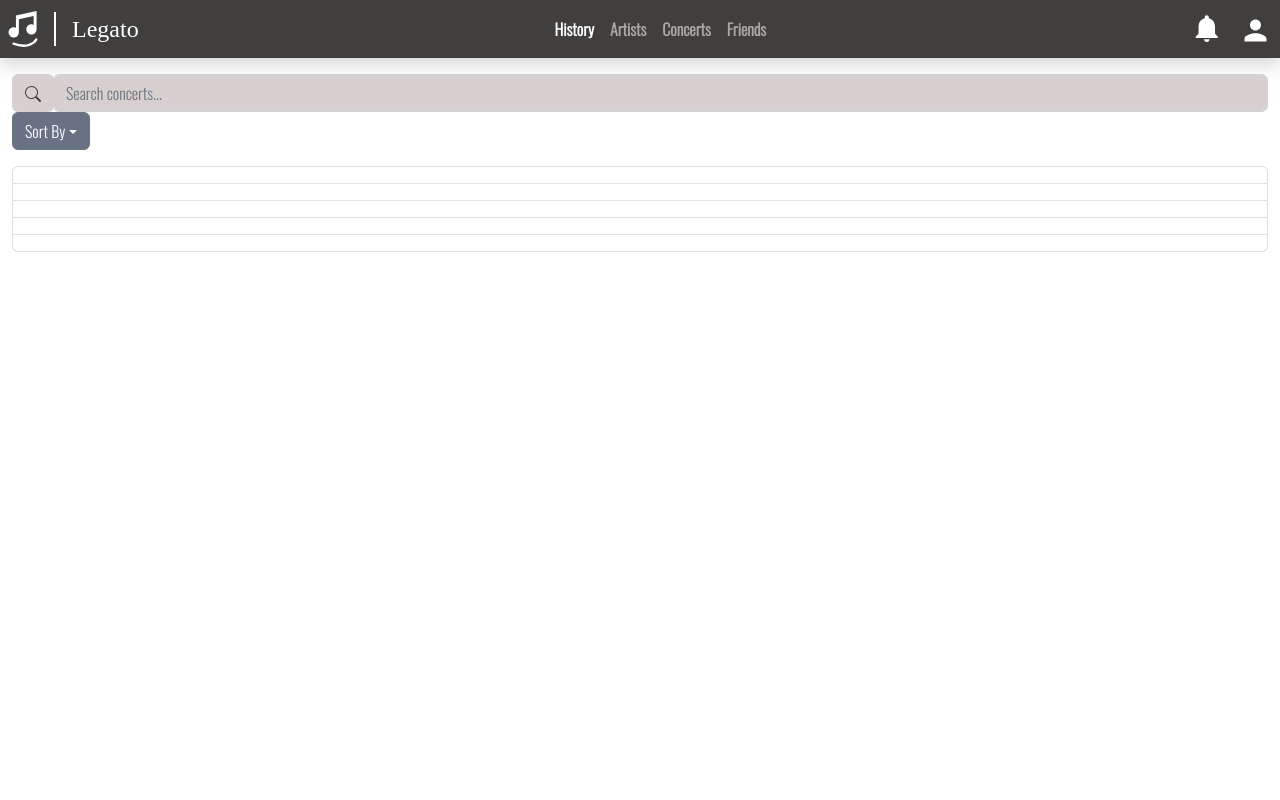
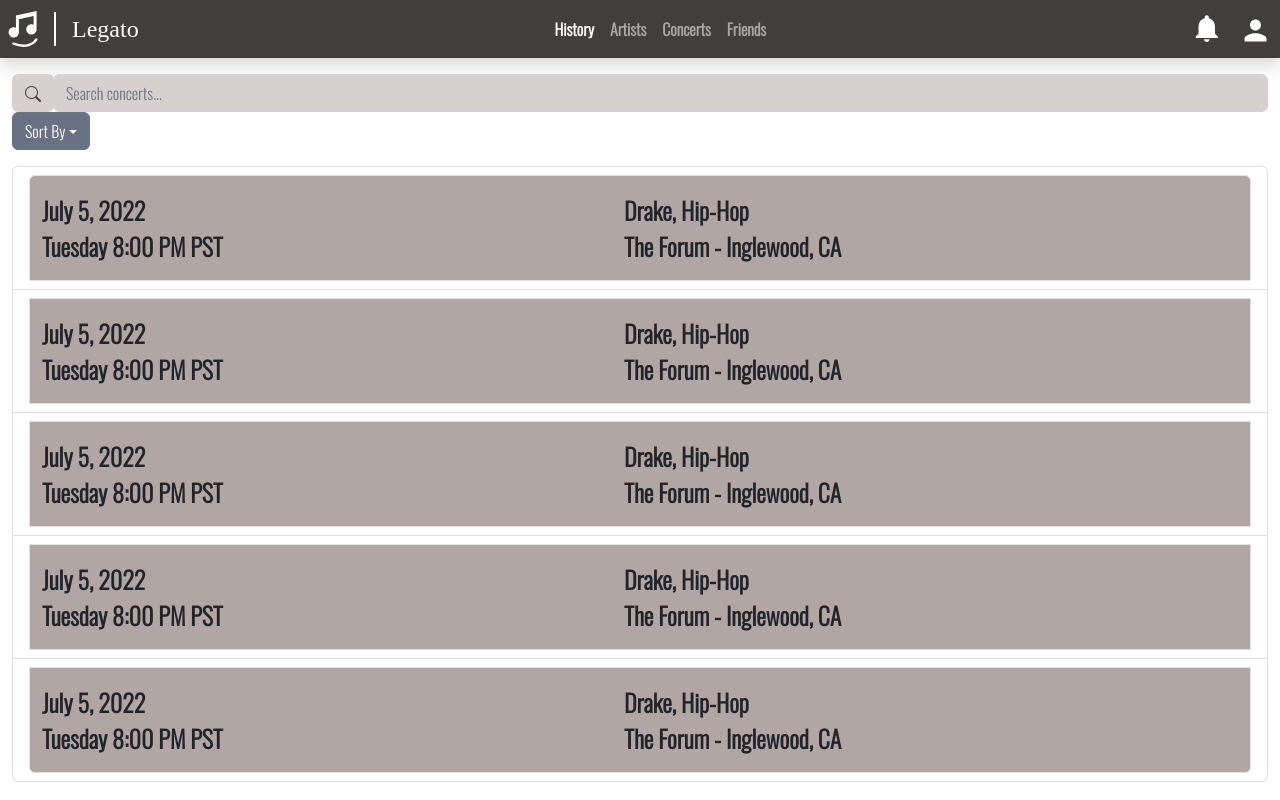
Before and after one commit to SDSC-Cali-Coders/Legato, a React (Create React App) app in the folder frontend/: page / in a window 1280 px wide. Built offline with nearby package versions, Linux system fonts and the light colour scheme; a web font is replaced by a local one.

Commit message:
Added a List component
Co-authored-by: calistajlee <calistajlee@users.noreply.github.com>

```diff
--- a/frontend/src/components/concerts/ConcertSearchResults.jsx
+++ b/frontend/src/components/concerts/ConcertSearchResults.jsx
@@ -27,7 +27,22 @@
   },
   List: () => {
     return (
-      <div></div>
+      <li className="list-group-item hstack bg-primary border fs-4">
+        {/* [Date | Time] */}
+        <div className="col p-2">
+          <div className="row"> July 5, 2022 </div>
+          <div className="row"> Tuesday 8:00 PM PST </div>
+        </div>
+
+        {/* [Artist, Genre | Venue local] */}
+        <div className="col">
+          <div className="row"> Drake, Hip-Hop </div>
+          <div className="row"> The Forum - Inglewood, CA </div>
+        </div>
+
+        {/* Make whole card clickable again */}
+        <a href="#" class="btn btn-transparent border-0 stretched-link"/>
+      </li>
     );
   }
 };
```
